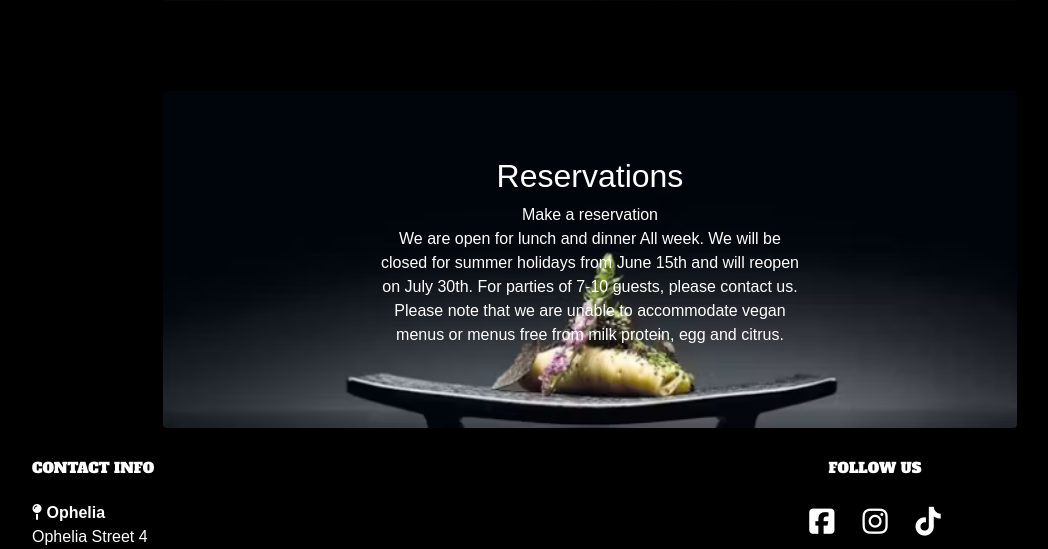
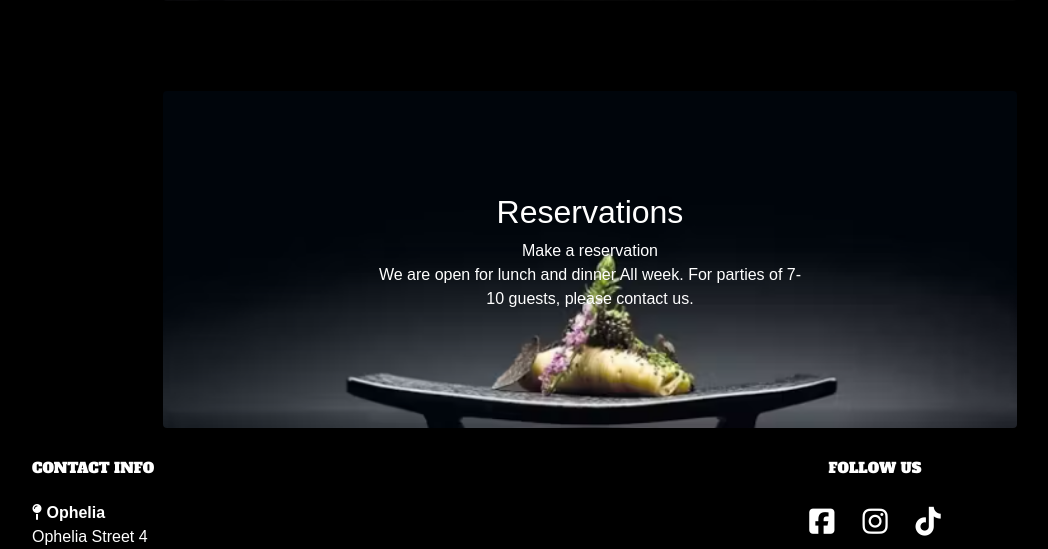
Before and after one commit to DanielE-J/ophelia, a Django app: page /menu/food/ in a window 1280 px wide. Shown: the part 1559-2108 px from the top of the page, without its empty margins (50-1098 px from the left). Run offline with Django 5.2, Linux system fonts and the light colour scheme; some libraries are stand-ins or nearby versions; some web fonts are replaced.

Commit message:
fixed menu text

```diff
--- a/menu/templates/menu/food.html
+++ b/menu/templates/menu/food.html
@@ -72,9 +72,7 @@
                             <p>
                                 Make a reservation<br>
                                 We are open for lunch and dinner All week.
-                                We will be closed for summer holidays from June 15th and will reopen on July 30th.
                                 For parties of 7-10 guests, please contact us.
-                                Please note that we are unable to accommodate vegan menus or menus free from milk protein, egg and citrus.
                             </p>
                         </div>
                     </div>
```
